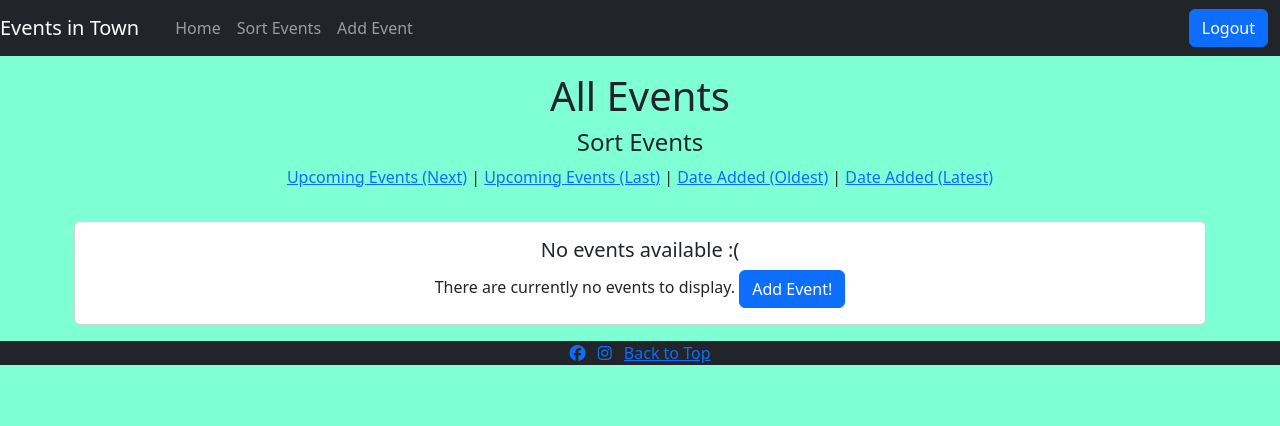
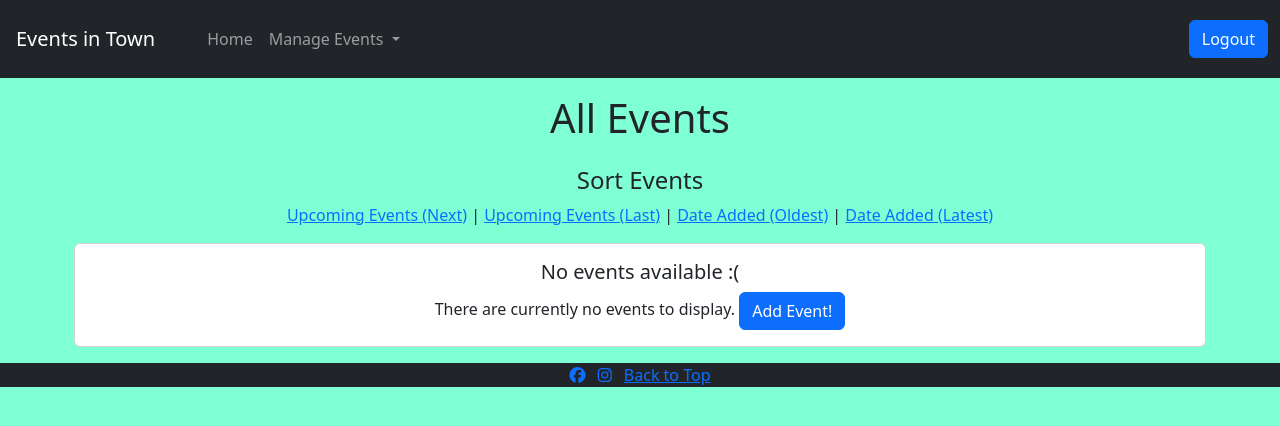
Before and after one commit to PjHurtig/events-in-town, a Django app: page /sort/ in a window 1280 px wide. Shown: the top 426 px of the page. Run offline with Django 3.2, Linux system fonts and the light colour scheme; the visitor is signed in with stand-in values (Sample User, id 1); data that the repository does not hold is empty; some libraries are stand-ins or nearby versions.

Commit message:
add dropdown to navbar

```diff
--- a/static/css/style.css
+++ b/static/css/style.css
@@ -77,3 +77,7 @@ body {
     text-decoration: none;
     color: black;
 }
+
+.color-light {
+    color: darkgrey;
+}
--- a/templates/base.html
+++ b/templates/base.html
@@ -19,31 +19,45 @@
     <!-- main navigation -->
     <!-- info about code from https://getbootstrap.com/docs/4.3/components/navbar/ -->
     <nav class="navbar navbar-expand-lg navbar-dark bg-dark">
-        <a class="navbar-brand" href="{% url 'home' %}">Events in Town</a>
+        <a class="navbar-brand padding" href="{% url 'home' %}">Events in Town</a>
         <div class="container-fluid">
             {% if user.is_authenticated %}
-            <ul class="navbar-nav mr-auto" role="navigation" aria-label="Navigation">
+
+            <button class="navbar-toggler" type="button" data-bs-toggle="collapse" data-bs-target="#navbarNavDropdown"
+                aria-controls="navbarNavDropdown" aria-expanded="false" aria-label="Toggle navigation">
+                <span class="navbar-toggler-icon"></span>
+            </button>
+            <div class="collapse navbar-collapse" id="navbarNavDropdown">
+                <ul class="navbar-nav">
                     <li class="nav-item">
                         <a class="nav-link" href="{% url 'home' %}" aria-label="Home link">Home</a>
                     </li>
-                <li class="nav-item">
-                    <a class="nav-link" href="{% url 'sorted_posts.html' %}" aria-label="Sort Events link">Sort
-                        Events</a>
-                </li>
-                <li class="nav-item">
-                    <a class="nav-link" href="{% url 'add_post' %}" aria-label="Add Event link">Add Event</a>
+                    <li class="nav-item dropdown">
+                        <a class="nav-link dropdown-toggle" href="#" id="navbarDropdownMenuLink" role="button"
+                            data-bs-toggle="dropdown" aria-expanded="false">
+                            Manage Events
+                        </a>
+                        <ul class="dropdown-menu bg-dark" aria-labelledby="navbarDropdownMenuLink">
+                            <li><a class="dropdown-item color-light" href="{% url 'sorted_posts.html' %}">
+                                    View Events</a></li>
+                            <li><a class="dropdown-item color-light" href="{% url 'my_posts' %}">My Events</a></li>
+                            <li><a class="dropdown-item color-light" href="{% url 'add_post' %}">Add Event</a></li>
+                        </ul>
                     </li>
                 </ul>
+            </div>
             <a href="{% url 'account_logout' %}" class="btn btn-primary" role="button"
                 aria-label="Logout Link">Logout</a>
+        </div>
+    </nav>
     {% else %}
     <ul class="navbar-nav mr-auto" role="navigation" aria-label="Navigation">
         <li class="nav-item">
             <a class="nav-link" href="{% url 'home' %}" aria-label="Home link">Home</a>
         </li>
         <li class="nav-item">
-                    <a class="nav-link" href="{% url 'sorted_posts.html' %}" aria-label="Sort Events link">Sort
-                        Events</a>
+            <a class="nav-link" href="{% url 'sorted_posts.html' %}" aria-label="Sort Events link">
+                View Events</a>
         </li>
         <li class="nav-item">
             <a class="nav-link link-warning" href="{% url 'account_signup' %}" aria-label="Sign Up link">Sign
--- a/templates/sorted_posts.html
+++ b/templates/sorted_posts.html
@@ -4,8 +4,8 @@
 
 {% block content %}
 
-<div class="text-center padding">
-    <h1>All Events</h1>
+<div class="text-center">
+    <h1 class="padding">All Events</h1>
     <h4>Sort Events</h4>
     <a href="{% url 'sorted_posts.html' %}?sort_by=event_start">Upcoming Events (Next)</a> |
     <a href="{% url 'sorted_posts.html' %}?sort_by=-event_start">Upcoming Events (Last)</a> |
```
Lines whose indentation alone changed are shown as unchanged.
